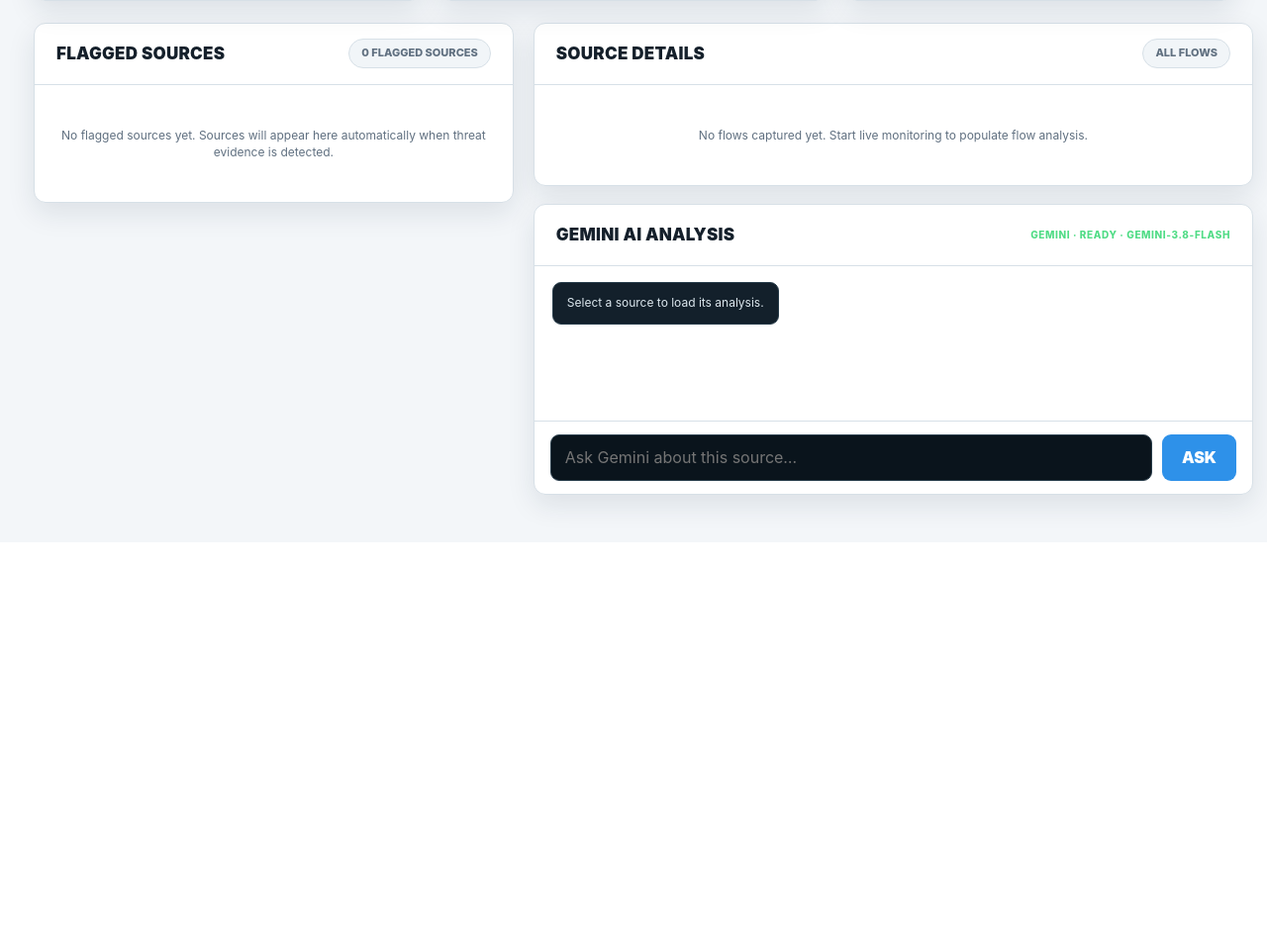
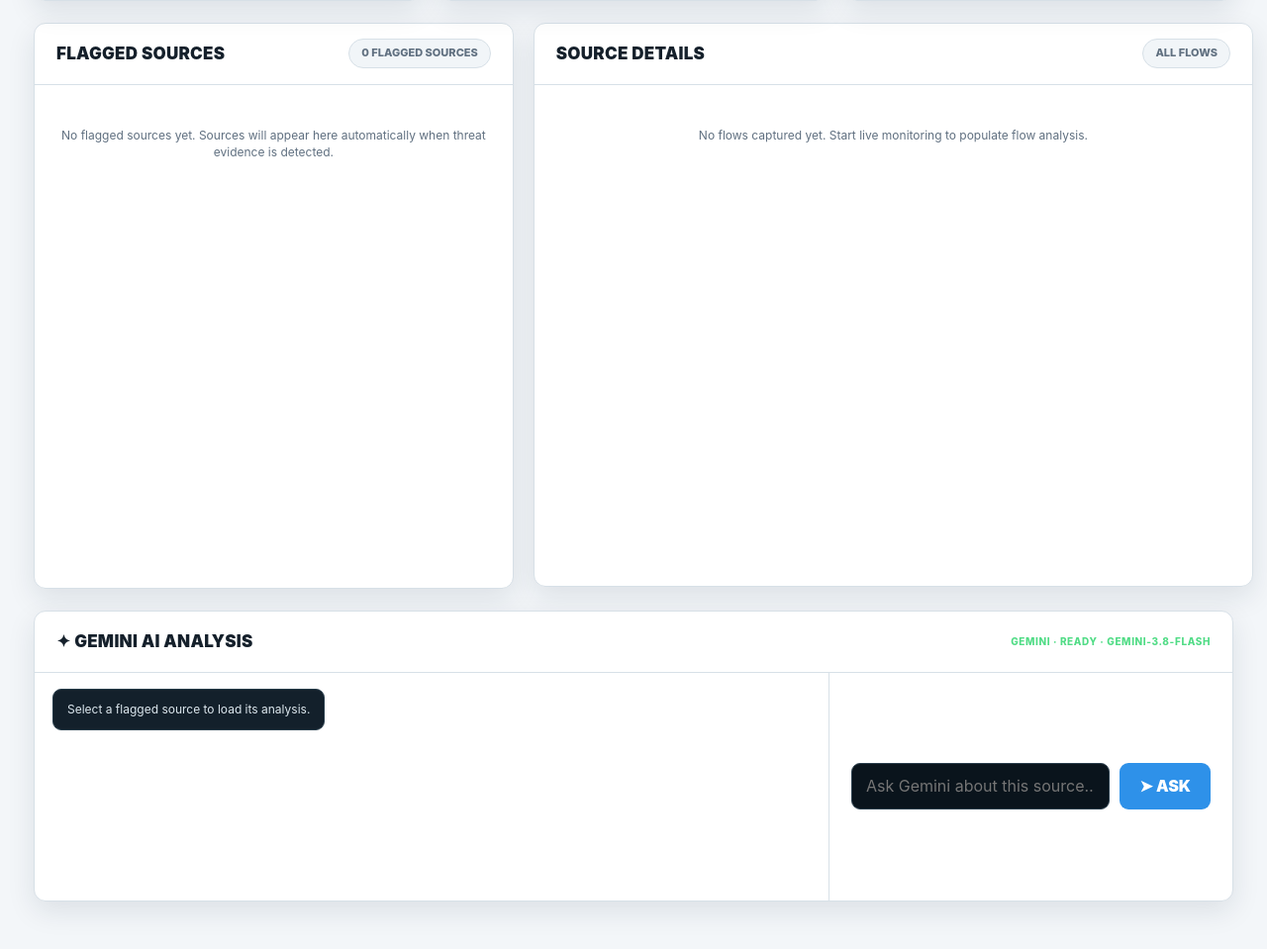
Before and after one commit to 07Smiley/ai-unidirectional-threat-detection, a Flask app: page / in a window 1280 px wide. Shown: the part 261-1220 px from the top of the page at 99% size. Before the commit the page ends 795 px from the top, so only its background shows below. Run offline with Flask 3, Linux system fonts and the light colour scheme.

Commit message:
feat: match SOC dashboard reference layout

```diff
--- a/templates/index.html
+++ b/templates/index.html
@@ -60,6 +60,31 @@ body.light-mode .stat{background:#fff;border-color:var(--line)}
 .threat-modal .actions{display:flex;justify-content:flex-end;gap:10px;margin-top:22px}.threat-modal button{border-radius:999px;padding:11px 18px;font-weight:850;text-transform:uppercase;cursor:pointer}
 .threat-modal .block{background:#ef4444;color:#fff;border:1px solid #ef4444}.threat-modal .ignore{background:transparent;color:#fff;border:1px solid #52606d}
 .main{display:grid;grid-template-columns:40% 60%;gap:20px;align-items:start}
+.main{grid-template-columns:40% 60%}
+.flagged-panel,.traffic-panel{min-height:570px}
+.source-list{min-height:508px;max-height:570px}
+.traffic-panel .source-detail{min-height:245px}
+.analysis-panel{width:100%}
+.analysis-panel .chat-wrap{height:210px;display:grid;grid-template-columns:2fr 1fr}
+.analysis-panel .chat-log{border-right:1px solid var(--line);min-width:0}
+.analysis-panel .chat-input-row{align-self:center;border-top:0;display:flex;padding:22px}
+.analysis-panel .chat-input{min-width:0}
+.detail-verdict{display:inline-block;margin-left:8px;background:#c72e3a;color:#fff;border-radius:8px;padding:5px 9px;font-size:13px;vertical-align:middle}
+.detail-title .secondary{font-size:12px}
+.traffic-panel .source-detail .detail-reasons{margin-left:auto;max-width:42%}
+.traffic-panel .source-detail{position:relative}
+.traffic-panel .source-detail .detail-grid{padding-right:45%}
+.traffic-panel .source-detail .detail-reasons{position:absolute;right:22px;top:72px;width:40%;margin-top:0}
+.live-status{display:none!important}
+@media(max-width:1100px){
+ .main{grid-template-columns:1fr}
+ .flagged-panel,.traffic-panel{min-height:auto}
+ .source-list{min-height:0;max-height:420px}
+ .traffic-panel .source-detail .detail-grid{padding-right:0}
+ .traffic-panel .source-detail .detail-reasons{position:static;width:auto;max-width:none;margin-top:16px}
+ .analysis-panel .chat-wrap{grid-template-columns:1fr;height:300px}
+ .analysis-panel .chat-log{border-right:0;border-bottom:1px solid var(--line)}
+}
 .panel{background:linear-gradient(145deg,#0d1822,#0b141d);border:1px solid #1e303d;border-radius:12px;overflow:hidden;box-shadow:var(--shadow)}
 body.light-mode .panel{background:#fff;border-color:var(--line)}
 .panel-head{height:62px;display:flex;align-items:center;justify-content:space-between;padding:0 22px;border-bottom:1px solid var(--line)}
@@ -129,25 +154,23 @@ body.light-mode .log-row{border-color:var(--line)}
     </div>
   </div>
   <div class="main">
-    <section class="panel">
+    <section class="panel flagged-panel">
       <div class="panel-head"><h2>Flagged Sources</h2><span class="count" id="sourceCount">0 SOURCES</span></div>
       <div class="source-list" id="sourceList"></div>
     </section>
-    <div class="right-col">
-      <section class="panel">
-        <div class="panel-head"><h2>Source Details</h2><span class="count" id="logHeaderId">—</span></div>
-        <div class="source-detail" id="sourceDetail" hidden></div>
-        <div id="logBody"><div class="empty">Select a flagged source to inspect its flows.</div></div>
-      </section>
-      <section class="panel analysis-panel">
-        <div class="panel-head"><h2>Gemini AI Analysis</h2><span class="gemini-status" id="geminiStatus">GEMINI · CHECKING</span></div>
-        <div class="chat-wrap">
-          <div class="chat-log" id="chatLog"><div class="chat-row bot"><div class="bubble">Select a source to load its analysis.</div></div></div>
-          <form class="chat-input-row" id="chatForm"><input class="chat-input" id="chatInput" type="text" placeholder="Ask Gemini about this source…" autocomplete="off" disabled><button class="chat-send" type="submit" id="chatSend">ASK</button></form>
-        </div>
-      </section>
+    <section class="panel traffic-panel">
+      <div class="panel-head"><h2>Source Details</h2><span class="count" id="logHeaderId">ALL FLOWS</span></div>
+      <div class="source-detail" id="sourceDetail" hidden></div>
+      <div id="logBody"><div class="empty">No logged flows yet. Start live monitoring.</div></div>
+    </section>
+  </div>
+  <section class="panel analysis-panel">
+    <div class="panel-head"><h2>✦ Gemini AI Analysis</h2><span class="gemini-status" id="geminiStatus">GEMINI · CHECKING</span></div>
+    <div class="chat-wrap">
+      <div class="chat-log" id="chatLog"><div class="chat-row bot"><div class="bubble">Select a flagged source to load its analysis.</div></div></div>
+      <form class="chat-input-row" id="chatForm"><input class="chat-input" id="chatInput" type="text" placeholder="Ask Gemini about this source…" autocomplete="off" disabled><button class="chat-send" type="submit" id="chatSend">➤ ASK</button></form>
     </div>
-  </div>
+  </section>
 </div>
 
 <script>
@@ -549,10 +572,9 @@ function renderSourceDetail(id, analysis, logs){
       <div class="detail-metric"><div class="k">Last seen</div><div class="v">${analysis.last_seen||'—'}</div></div>
     </div>
     <div class="detail-reasons"><strong>Why flagged?</strong>${reasons.length?reasons.map(x=>'• '+x).join('<br>'):'• Suspicious traffic evidence detected.'}<br>• ML model confidence: ${fmtConf(analysis.confidence)}</div>
-    <button class="live-btn" id="geminiAnalyzeBtn" type="button" style="margin-top:12px">✦ ANALYZE WITH GEMINI</button>
+
   `;
-  const geminiBtn=document.getElementById('geminiAnalyzeBtn');
-  if(geminiBtn) geminiBtn.addEventListener('click',()=>askQuestion(`Analyze source ${id}. Explain the strongest threat evidence, identify the most suspicious flows, and tell me what I should verify next. Use only this source's logged data.`));
+
 }
 
 function renderLogs(logs, emptyMessage='No logged flows for this source.'){
```
